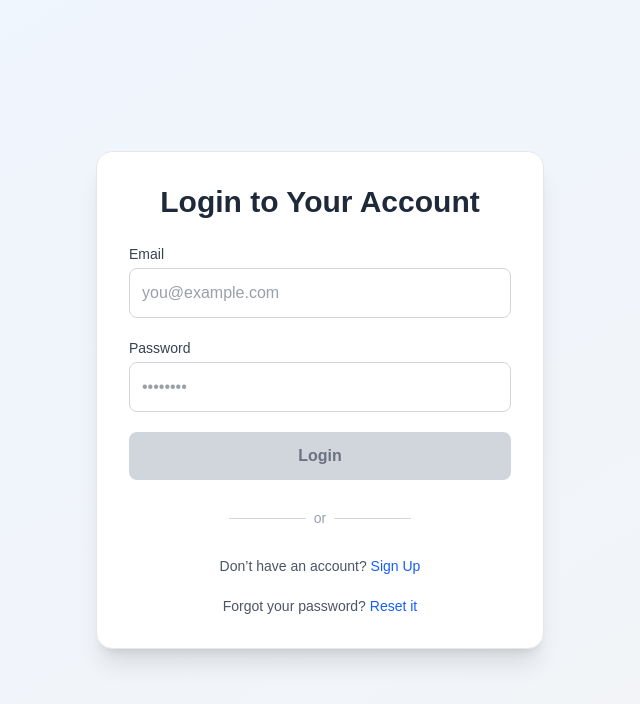
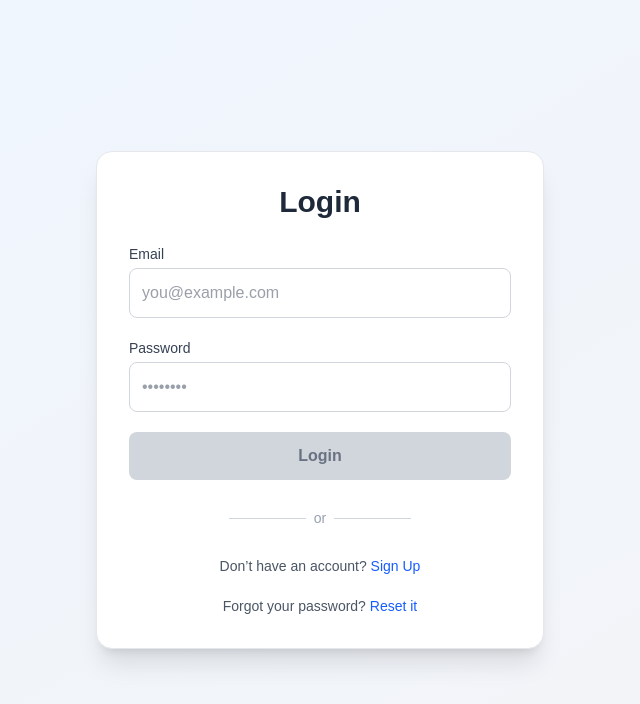
Before and after one commit to shivkantx/youtube-next-js, a Next.js app: page /login in a window 1280 px wide. Shown: the top 704 px of the page, without its empty margins (320-960 px from the left). Built offline with nearby package versions, Linux system fonts and the light colour scheme.

Commit message:
upadted login page

```diff
--- a/src/app/login/page.tsx
+++ b/src/app/login/page.tsx
@@ -46,7 +46,7 @@ function LoginPage() {
       <div className="w-full max-w-md bg-white rounded-2xl shadow-xl p-8 border border-gray-200">
         {/* Title */}
         <h1 className="text-3xl font-extrabold text-center text-gray-800 mb-6">
-          {loading ? "Logging in..." : "Login to Your Account"}
+          {loading ? "Logging in..." : "Login"}
         </h1>
 
         {/* Inputs */}
```
